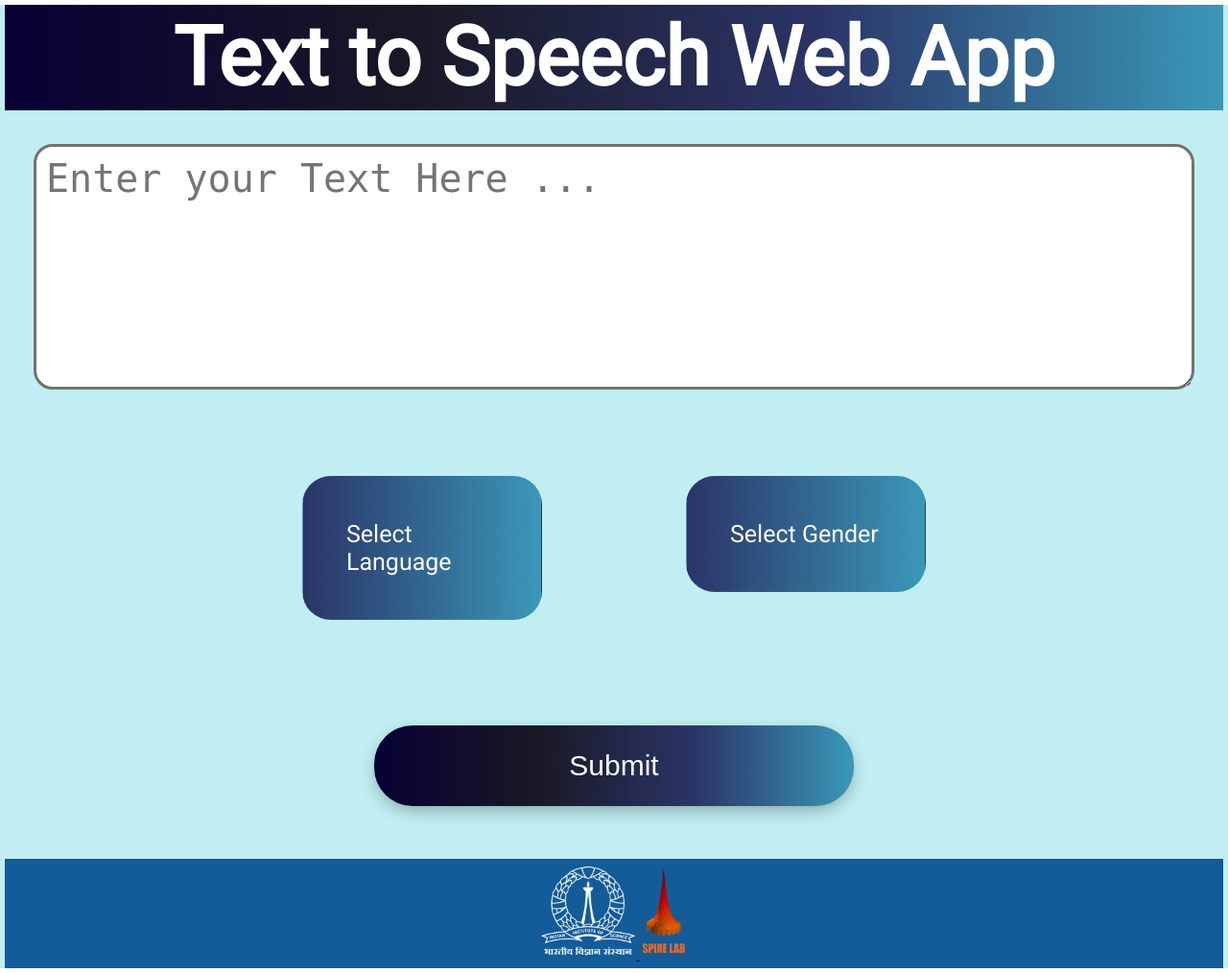
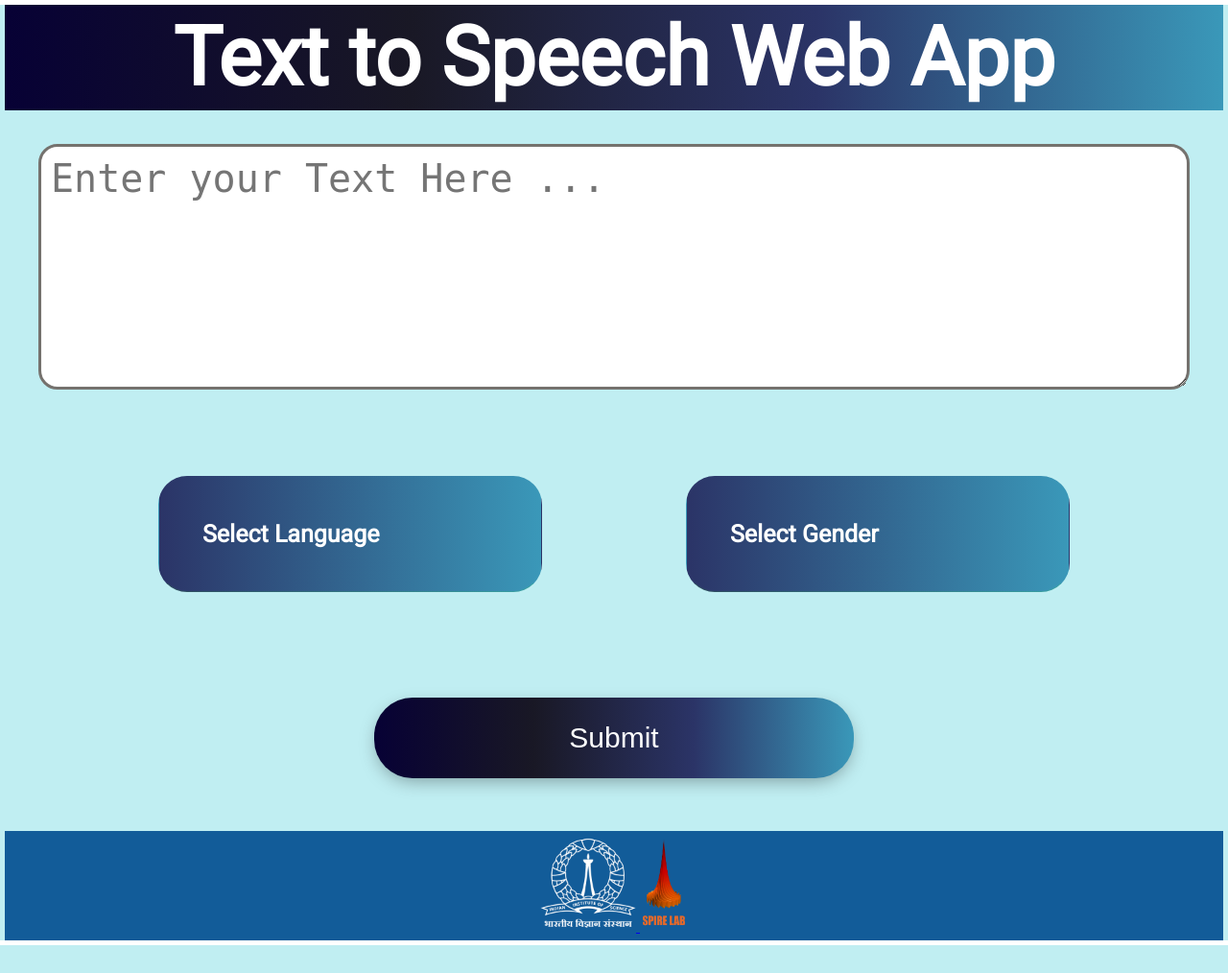
Before and after one commit to OdeToTheWind/webapp-tts, a Flask app: page / in a window 1280 px wide. Shown: the whole page at 96% size. After the commit the page ends 985 px from the top, so only its background shows below. Run offline with Flask 2, Linux system fonts and the light colour scheme.

Commit message:
stage_22

```diff
--- a/static/style.css
+++ b/static/style.css
@@ -105,6 +105,7 @@
     z-index: 1;
 }
 input, textarea{
+  width: 1200px;
 	border: none;
 	border-radius: 20px;
 	outline: none;
@@ -351,6 +352,7 @@
     position: relative;
     font-size: 25px;
     font-family: 'Roboto', sans-serif;
+    font-weight: bolder;
   }
 
   .custom-select select {
--- a/templates/index.html
+++ b/templates/index.html
@@ -14,13 +14,13 @@
 
     <div class="mainbody">
 
-      <form class="form-signin" method="post" action="/output">
+      <form class="form-signin" method="post" action="/output" id="data-submit">
 
           <div class="content">
-              <textarea rows="5" cols="70" name="description" id="comment" placeholder="Enter your Text Here ... " required></textarea>
+              <textarea rows="5"  name="description" id="comment" placeholder="Enter your Text Here ... " required></textarea>
           </div>
           <div class="cardcontaner content">
-            <div class="custom-select" style="width:300px;">
+            <div class="custom-select" style="width:450px;">
             <select name="language" method="GET" action="/" required>
                 <option value="{{languages[0]}}" selected="true" disabled>Select Language</option>
                 {% for language in languages[0:] %}
@@ -29,7 +29,7 @@
             </select>
             </div>
 
-            <div class=" custom-select -select" style="width:300px;" >
+            <div class=" custom-select -select" style="width:450px;" >
             <select name="gender" method="GET" action="/" required>
                 <option value="{{genders[0]}}" selected="true" disabled>Select Gender</option>
                 {% for gender in genders[0:] %}
@@ -40,22 +40,9 @@
         </div>
 
 
-<!--    <div class="cardcontaner content ">
-          <div class="cardlang">
-            <label for="inputName" class="sr-only">Language</label>
-            <br/>
-            <input type="text" id="inputName" name="language" class="genleng" placeholder="language" required autofocus>
-          </div>
-          <div class="cardgender">
-            <label for="inputName" class="sr-only">Gender</label>
-            <br/>
-            <input type="text" id="inputName" name="gender" class="genleng" placeholder="gender" required autofocus>
-          </div>
 
-        </div>
--->
           <div class=" content">
-            <button id="btn">
+            <button id="btn" type="submit">
                 <p id="btnText">Submit</p>
             </button>
         </div>
@@ -170,10 +157,12 @@
 then close all select boxes: */
 document.addEventListener("click", closeAllSelect);
 
+jQuery('#data-submit').on('submit',function(e){
+  e.preventDefault();
+  alert('ss');
+})
 
-function langalert(select) {
-  alert(select.options[select.selectedIndex].text);
-}
+
 </script>
   </body>
 </html>
```
Also changed, not shown: templates/output.html (+26 -0 lines).
